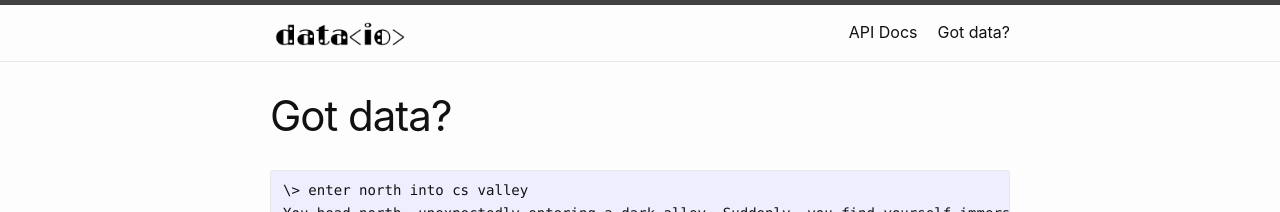
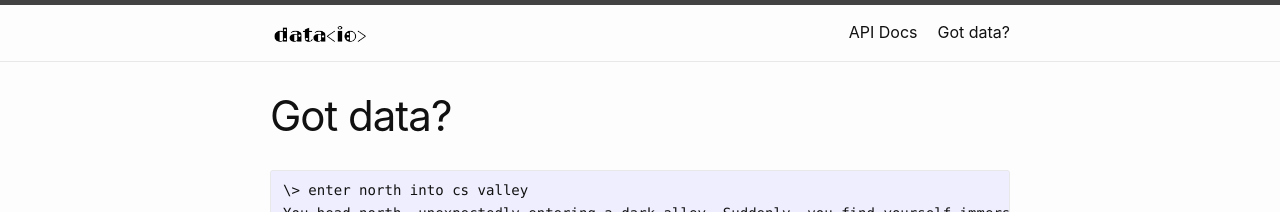
Before and after one commit to CodeSmile-0000011110110111/data.io-home, a Jekyll site: the page built from index.md, in a window 1280 px wide. Shown: the top 212 px of the page. Built offline with Jekyll 4.4.1, drawn with Linux system fonts in a browser that asks for light colours.

Commit message:
Update header.html

```diff
--- a/_includes/header.html
+++ b/_includes/header.html
@@ -4,7 +4,7 @@
     {%- assign default_paths = site.pages | map: "path" -%}
     {%- assign page_paths = site.header_pages | default: default_paths -%}
     {%- assign titles_size = site.pages | map: 'title' | join: '' | size -%}
-    <a class="site-title" rel="author" href="{{ "/" | relative_url }}"><img src="/data.io-home/assets/data.io-banner-transparent-50.png" alt="data.io logo" width="140"/><!---{{ site.title | escape }}---></a>
+    <a class="site-title" rel="author" href="{{ "/" | relative_url }}"><img src="/data.io-home/assets/data.io-banner-transparent-50.png" alt="data.io logo" width="100"/><!---{{ site.title | escape }}---></a>
 
     {%- if titles_size > 0 -%}
       <nav class="site-nav">
```
